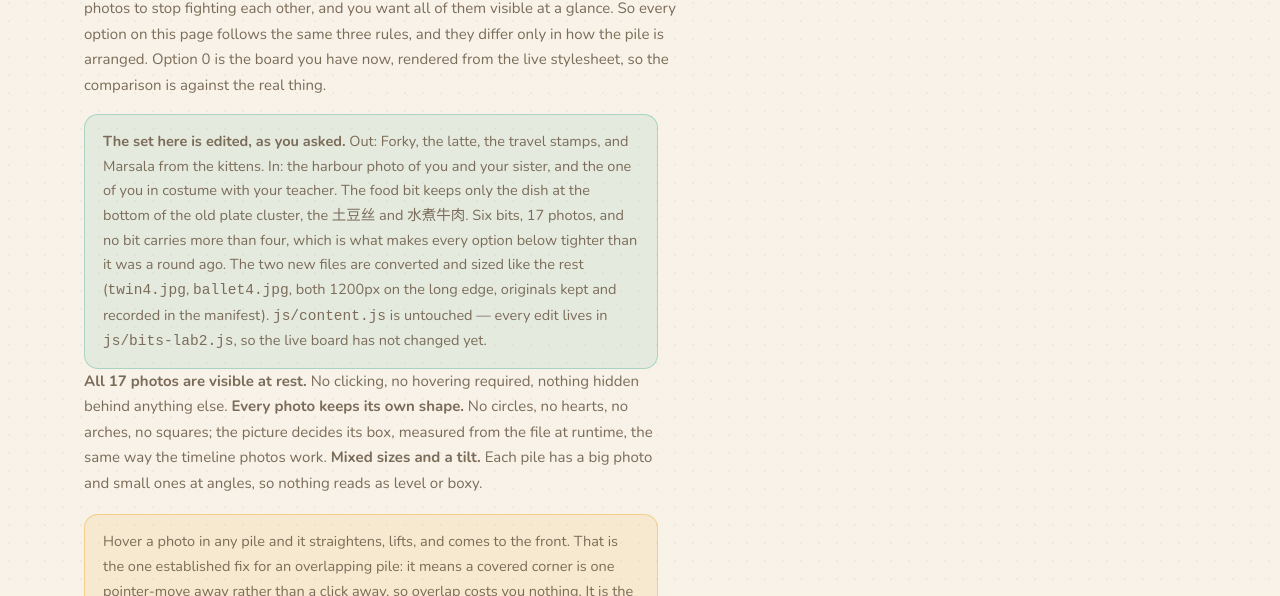
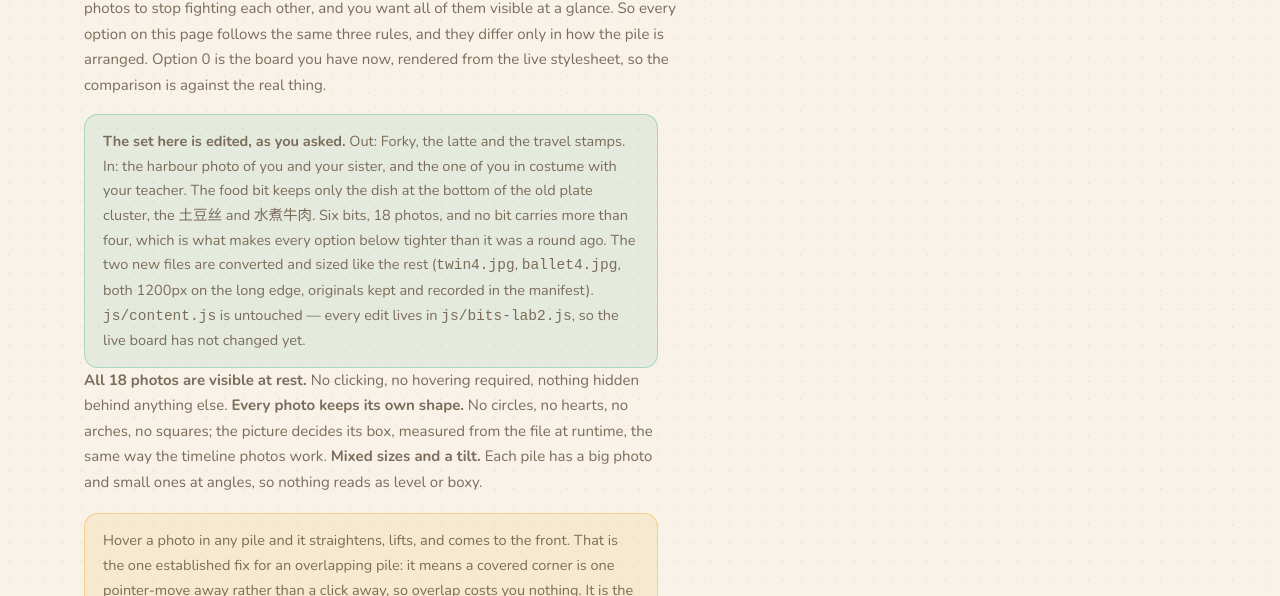
Before and after one commit to minkoma/minko-personal-site, a plain HTML site: page bits-lab2.html in a window 1280 px wide. Shown: the part 204-800 px from the top of the page. Drawn offline with nearby package versions, Linux system fonts and the light colour scheme.

Commit message:
feat(bits): Restore Marsala in the lab set

```diff
--- a/bits-lab2.html
+++ b/bits-lab2.html
@@ -29,10 +29,9 @@
       against the real thing.
     </p>
     <p class="bl2-set">
-      <b>The set here is edited, as you asked.</b> Out: Forky, the latte, the travel stamps, and
-      Marsala from the kittens. In: the harbour photo of you and your sister, and the one of you in
-      costume with your teacher. The food bit keeps only the dish at the bottom of the old plate
-      cluster, the 土豆丝 and 水煮牛肉. Six bits, 17 photos, and no bit carries more than four, which
+      <b>The set here is edited, as you asked.</b> Out: Forky, the latte and the travel stamps. In:
+      the harbour photo of you and your sister, and the one of you in costume with your teacher. The food bit keeps only the dish at the bottom of the old plate
+      cluster, the 土豆丝 and 水煮牛肉. Six bits, 18 photos, and no bit carries more than four, which
       is what makes every option below tighter than it was a round ago. The two new files are
       converted and sized like the rest (<code>twin4.jpg</code>, <code>ballet4.jpg</code>, both
       1200px on the long edge, originals kept and recorded in the manifest).
@@ -40,7 +39,7 @@
       the live board has not changed yet.
     </p>
     <p>
-      <b>All 17 photos are visible at rest.</b> No clicking, no hovering required, nothing hidden
+      <b>All 18 photos are visible at rest.</b> No clicking, no hovering required, nothing hidden
       behind anything else. <b>Every photo keeps its own shape.</b> No circles, no hearts, no arches,
       no squares; the picture decides its box, measured from the file at runtime, the same way the
       timeline photos work. <b>Mixed sizes and a tilt.</b> Each pile has a big photo and small ones
--- a/js/bits-lab2.js
+++ b/js/bits-lab2.js
@@ -8,15 +8,15 @@
   const D = window.MINKO;
 
   /* The set shown on this page, trimmed and extended on Minko's instruction.
-     Out: Forky, the latte, the travel stamps, and Marsala from the kittens.
-     In: a new twins photo at the harbour and a new ballet photo in costume.
+     Out: Forky, the latte and the travel stamps. In: a new twins photo at the
+     harbour and a new ballet photo in costume. Marsala stays.
      The food bit keeps only the dish at the bottom of the old plate cluster
-     (土豆丝 + 水煮牛肉). Six bits, 17 photos.
+     (土豆丝 + 水煮牛肉). Six bits, 18 photos.
      js/content.js is untouched — every edit here is local to the lab, so the
      live board is unchanged until a layout is chosen. */
   const DROP = ["forky", "coffee", "travel"];
   const KEEP_ONE = { food: "assets/aboutme/web/foodie5.jpg" };
-  const DROP_PHOTO = ["assets/aboutme/web/foster-marsala.jpg"];
+  const DROP_PHOTO = [];
   const ADD_PHOTO = {
     twins: ["assets/aboutme/web/twin4.jpg"],
     ballet: ["assets/aboutme/web/ballet4.jpg"]
```
